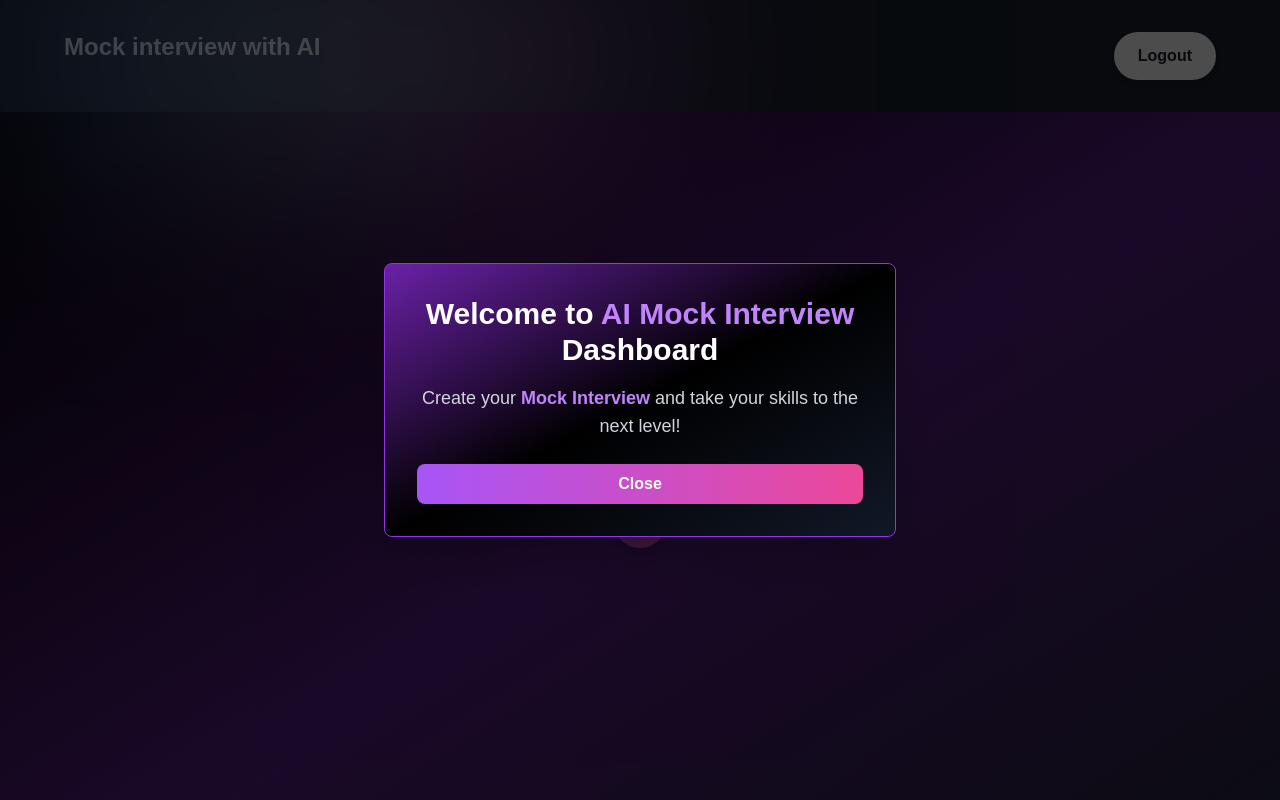
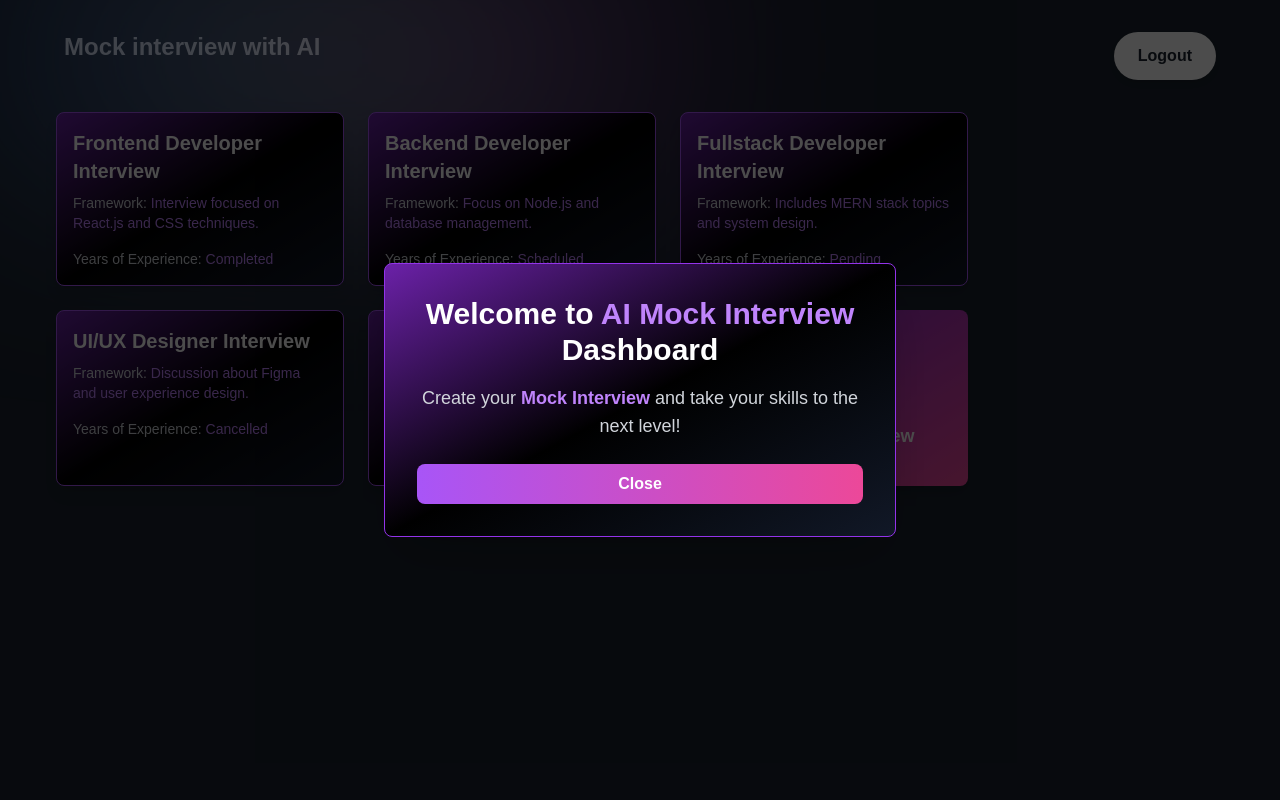
Before and after one commit to prajjwalhacker/next-auth, a Next.js app: page /dashboard/1 in a window 1280 px wide. Built offline with nearby package versions, Linux system fonts and the light colour scheme; a web font is replaced by a local one.

Commit message:
interview and dashboard creation

```diff
--- a/src/app/_components/AddMockInterview.tsx
+++ b/src/app/_components/AddMockInterview.tsx
@@ -2,15 +2,11 @@ import React, { useState } from 'react';
 
 const frameworks = ["Node.js", "React.js", "Angular", "Vue.js", "Next.js", "Svelte", "Express.js", "NestJS"];
 
-const AddMockInterviewModal = () => {
-  const [isModalOpen, setIsModalOpen] = useState(false);
+const AddMockInterviewModal = ({ isModalOpen, setIsModalOpen, toggleModal }) => {
+
   const [jobTitle, setJobTitle] = useState('');
   const [framework, setFramework] = useState('');
   const [yearsOfExperience, setYearsOfExperience] = useState('');
-
-  const toggleModal = () => {
-    setIsModalOpen(!isModalOpen);
-  };
 
   const handleCreateInterview = () => {
     console.log({
@@ -22,16 +18,10 @@ const AddMockInterviewModal = () => {
     toggleModal();
   };
 
+  if (!isModalOpen) return null;
+
   return (
     <div className="min-h-screen bg-gradient-to-br from-black via-purple-900 to-gray-800 flex justify-center items-center">
-      {/* + Button to Open Modal */}
-      <button
-        onClick={toggleModal}
-        className="text-4xl text-white bg-gradient-to-r from-purple-500 to-pink-500 hover:opacity-80 transition-all p-4 rounded-full shadow-lg"
-      >
-        +
-      </button>
-
       {/* Modal */}
       {isModalOpen && (
         <div className="fixed inset-0 bg-black bg-opacity-70 flex items-center justify-center z-50">
--- a/src/app/_components/Navbar.tsx
+++ b/src/app/_components/Navbar.tsx
@@ -5,7 +5,7 @@ import styles from "@/utils/stylesMap";
 import { motion } from "framer-motion";
 import { useRouter } from "next/navigation";
 
-const Navbar = ({ buttons  }: { buttons: { name: string, title: string, href: string, onClick: ()=>void }[] }) => {
+const Navbar = ({ buttons  }: { buttons: { name: string, title: string, href: string, onClick?: ()=>void }[] }) => {
 
   const router = useRouter();
 
--- /dev/null
+++ b/src/app/dashboard/[id]/interview/[interviewId]/page.tsx
@@ -0,0 +1,39 @@
+"use client"
+import React from 'react'
+import Navbar from '@/app/_components/Navbar'
+import { notify } from '@/app/signup/page';
+import axios from 'axios';
+
+const page = () => {
+
+    const onLogout = async () => {
+        try {
+          await axios.post('/api/users/logout');
+          notify('lgout successfull', 'success');
+        }
+        catch (err) {
+          console.log("err");
+          console.log(err);
+          }
+    }
+    const buttons = [
+      {
+          name: "logout",
+          title: "Logout",
+          href:'/login',
+          onClick: () => {
+             onLogout();
+          }
+      },
+
+
+    ]
+
+  return (
+    <div className="bg-primary-black h-screen overflow-hidden">
+      <Navbar buttons={buttons} />
+    </div>
+  )
+}
+
+export default page
--- a/src/app/dashboard/[id]/page.tsx
+++ b/src/app/dashboard/[id]/page.tsx
@@ -1,12 +1,22 @@
 "use client";
-import React from 'react'
+import React, { useState } from 'react'
 import Navbar from '../../_components/Navbar';
 import axios from 'axios';
 import { notify } from '@/app/signup/page';
 import MetaverseModal from '@/app/_components/MetaverseModal';
 import AddMockInterviewModal from '@/app/_components/AddMockInterview';
+import { useRouter } from 'next/navigation';
 
 const Dashboard = () => {
+
+  const [isModalOpen, setIsModalOpen] = useState(false);
+
+  const router = useRouter();
+
+  const toggleModal=()=> {
+     setIsModalOpen(!isModalOpen);
+  }
+
 
   const onLogout = async () => {
       try {
@@ -16,7 +26,7 @@ const Dashboard = () => {
       catch (err) {
         console.log("err");
         console.log(err);
-      }
+        }
   }
   const buttons = [
     {
@@ -27,12 +37,93 @@ const Dashboard = () => {
            onLogout();
         }
     },
+
+
   ]
+
+  const interviews = [
+    {
+      id: 1,
+      title: "Frontend Developer Interview",
+      date: "2024-12-15",
+      time: "10:00 AM",
+      status: "Completed",
+      description: "Interview focused on React.js and CSS techniques."
+    },
+    {
+      id: 2,
+      title: "Backend Developer Interview",
+      date: "2024-12-16",
+      time: "2:00 PM",
+      status: "Scheduled",
+      description: "Focus on Node.js and database management."
+    },
+    {
+      id: 3,
+      title: "Fullstack Developer Interview",
+      date: "2024-12-17",
+      time: "11:00 AM",
+      status: "Pending",
+      description: "Includes MERN stack topics and system design."
+    },
+    {
+      id: 4,
+      title: "UI/UX Designer Interview",
+      date: "2024-12-18",
+      time: "3:00 PM",
+      status: "Cancelled",
+      description: "Discussion about Figma and user experience design."
+    },
+    {
+      id: 5,
+      title: "DevOps Engineer Interview",
+      date: "2024-12-19",
+      time: "9:00 AM",
+      status: "Completed",
+      description: "Topics include CI/CD pipelines and cloud architecture."
+    },
+  ];
+
+
   return (
     <div className="bg-primary-black h-screen overflow-hidden">
        <Navbar buttons={buttons}/>
        <MetaverseModal/>
-       <AddMockInterviewModal/>
+       <AddMockInterviewModal isModalOpen={isModalOpen} setIsModalOpen={setIsModalOpen} toggleModal={toggleModal}/>
+
+      <div className="flex flex-wrap justify-center gap-6 max-w-5xl px-4">
+        {/* Previous Interviews */}
+        {interviews.map((interview, index) => (
+          <div
+            key={index}
+            className="cursor-pointer w-72 p-4 bg-gradient-to-br from-purple-800 via-black to-gray-900 rounded-lg shadow-lg border border-purple-500 hover:scale-105 transform transition-all"
+            onClick={()=>{
+              router.push(`/dashboard/67626ee77cd248cbdd77b0f4/interview/123`);
+            }}
+          >
+            <h2 className="text-xl font-semibold text-white mb-2">
+              {interview.title}
+            </h2>
+            <p className="text-gray-300 text-sm mb-4">
+              Framework: <span className="text-purple-400">{interview.description}</span>
+            </p>
+            <p className="text-gray-300 text-sm">
+              Years of Experience:{" "}
+              <span className="text-purple-400">{interview.status}</span>
+            </p>
+          </div>
+        ))}
+        {/* Create New Interview */}
+        <div
+          className="w-72 h-44 flex flex-col justify-center items-center bg-gradient-to-br from-purple-700 to-pink-500 rounded-lg shadow-lg cursor-pointer hover:scale-105 transform transition-all"
+          onClick={() => toggleModal()}
+        >
+          <div className="text-6xl text-white font-bold">+</div>
+          <p className="mt-4 text-lg text-white font-semibold">
+            Create New Interview
+          </p>
+        </div>
+      </div>
     </div>
   )
 }
```
